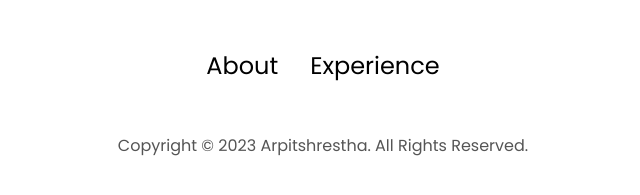
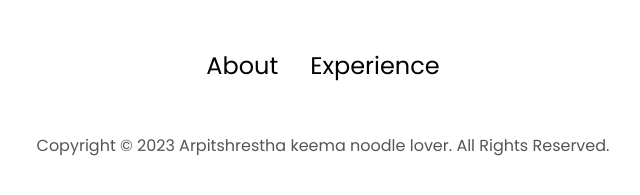
Before and after one commit to Codeas061/website, a plain HTML site: page index.html in a window 1280 px wide. Shown: the part 2718-2913 px from the top of the page, without its empty margins (317-957 px from the left). Drawn offline with Linux system fonts and the light colour scheme; files whose address does not match are found by name.

Commit message:
Update index.html

```diff
--- a/index.html
+++ b/index.html
@@ -177,7 +177,7 @@
           </ul>
         </div>
       </nav>
-      <p>Copyright &#169; 2023 Arpitshrestha. All Rights Reserved.</p>
+      <p>Copyright &#169; 2023 Arpitshrestha keema noodle lover. All Rights Reserved.</p>
     </footer>
     <script src="script.js"></script>
   </body>
```
